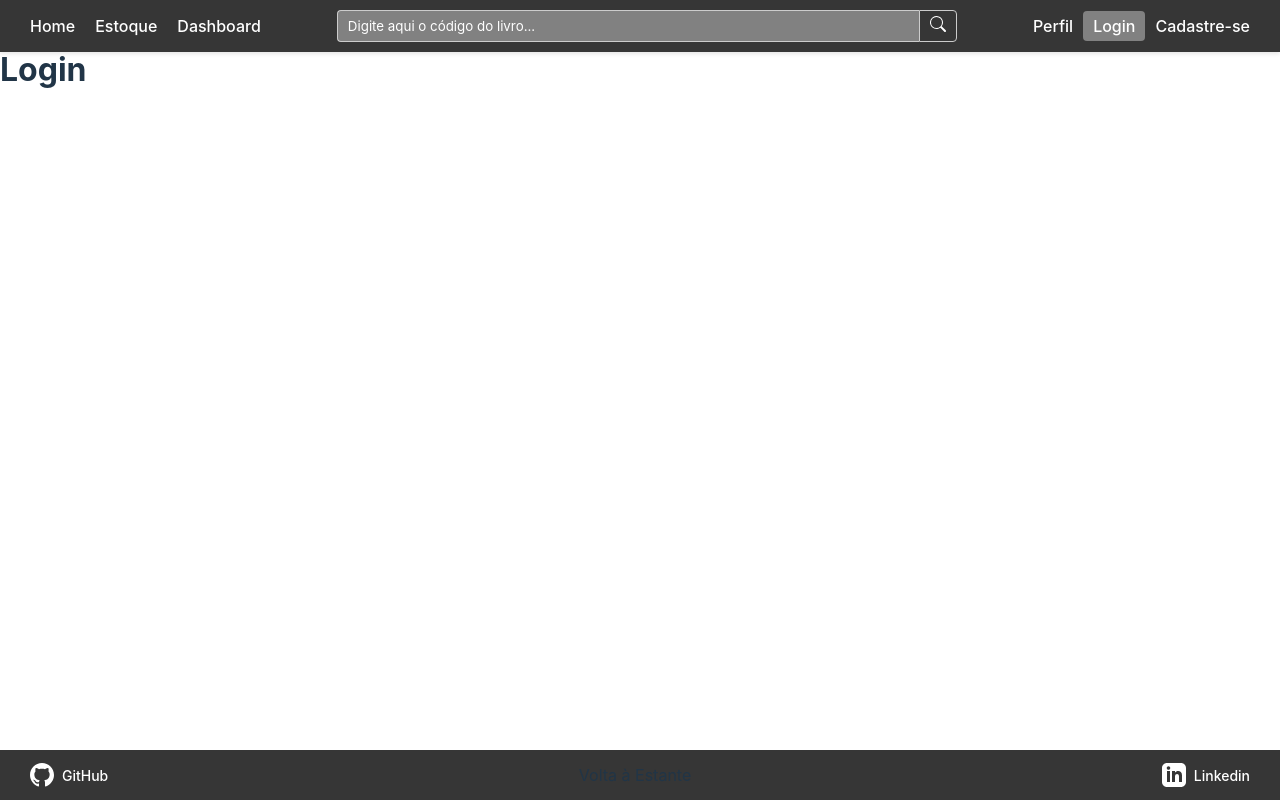
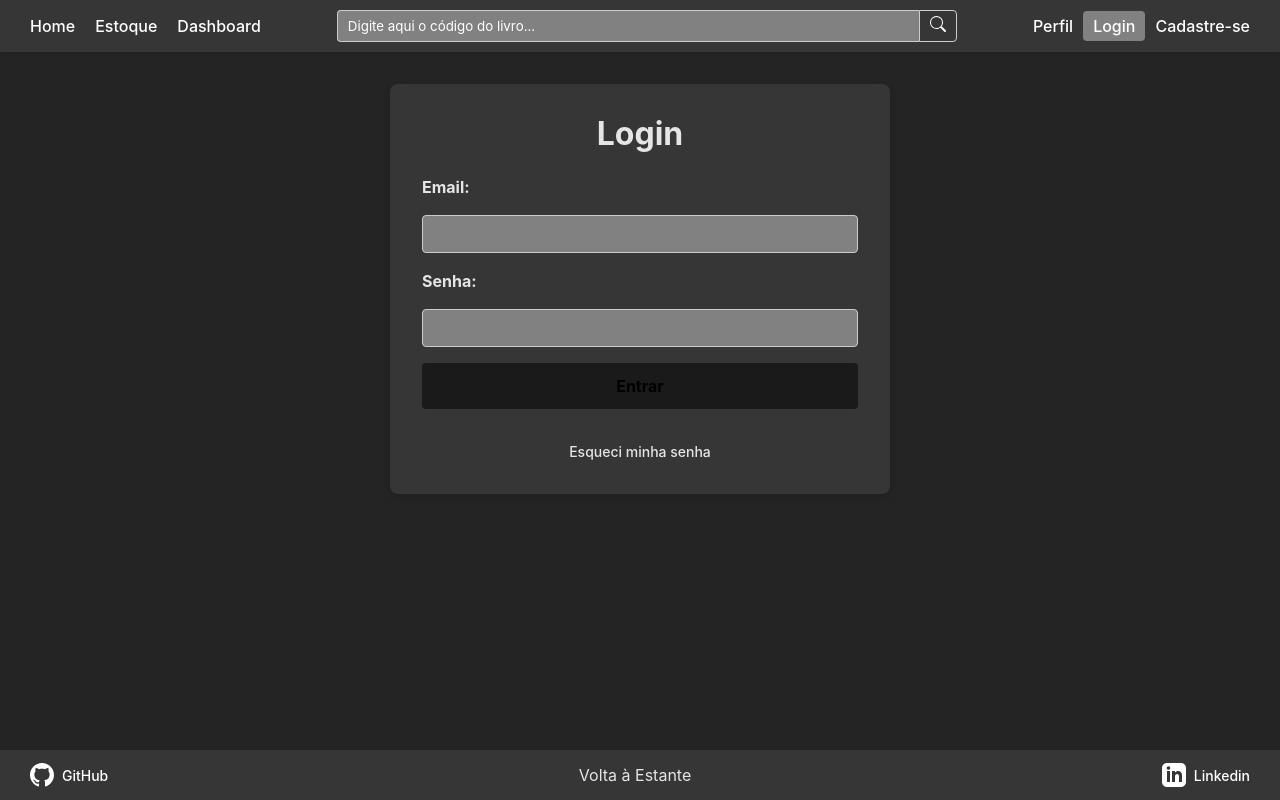
Before and after one commit to Sabrina1408/Volta-Estante, a React (Vite) app: page /login in a window 1280 px wide. Built offline with nearby package versions, Linux system fonts and the light colour scheme.

Commit message:
Estutura das telas de cadastro e login + rota de recuperarSenha

```diff
--- a/src/App.jsx
+++ b/src/App.jsx
@@ -7,6 +7,7 @@ import "./App.css";
 import Home from "./pages/Home/Home";
 import Login from "./pages/Login/Login";
 import Cadastro from "./pages/Cadastro/Cadastro";
+import RecuperarSenha from "./pages/RecuperarSenha/RecuperarSenha";
 import Perfil from "./pages/Perfil/Perfil";
 import Estoque from "./pages/Estoque/Estoque";
 import Dashboard from "./pages/Dashboard/Dashboard";
@@ -26,6 +27,7 @@ function App() {
             <Route path="/" element={<Home />} />
             <Route path="/login" element={<Login />} />
             <Route path="/cadastro" element={<Cadastro />} />
+            <Route path="/recuperarSenha" element={<RecuperarSenha />} />
             <Route path="/perfil" element={<Perfil />} />
             <Route path="/estoque" element={<Estoque />} />
             <Route path="/dashboard" element={<Dashboard />} />
--- a/src/index.css
+++ b/src/index.css
@@ -15,6 +15,9 @@
   --primaryBackground: #121212;
   --secondaryBackground: #363636;
   --tertiaryBackground: #818181;
+  --quaternaryBackground: #1a1a1a;
+  --quinaryBackground: #535bf2;
+  --sixnaryBackground: #646cff;
   --navHoverColor: #ffffff;
 }
 
@@ -30,11 +33,11 @@
 
 a {
   font-weight: 500;
-  color: #646cff;
+  color: var(--sixnaryBackground);
   text-decoration: inherit;
 }
 a:hover {
-  color: #535bf2;
+  color: var(--quinaryBackground);
 }
 
 /* body {
@@ -61,27 +64,14 @@ button {
   font-size: 1em;
   font-weight: 500;
   font-family: inherit;
-  background-color: #1a1a1a;
+  background-color: var(--quaternaryBackground);
   cursor: pointer;
   transition: border-color 0.25s;
 }
 button:hover {
-  border-color: #646cff;
+  border-color: var(--quinaryBackground);
 }
 button:focus,
 button:focus-visible {
   outline: 4px auto -webkit-focus-ring-color;
 }
-
-@media (prefers-color-scheme: light) {
-  :root {
-    color: #213547;
-    background-color: #ffffff;
-  }
-  a:hover {
-    color: #747bff;
-  }
-  button {
-    background-color: #f9f9f9;
-  }
-}
--- a/src/pages/Cadastro/Cadastro.jsx
+++ b/src/pages/Cadastro/Cadastro.jsx
@@ -1,12 +1,72 @@
-import React from 'react';
-import styles from './Cadastro.module.css';
-
+import { useState } from "react";
+import styles from "./Cadastro.module.css";
 
 const Cadastro = () => {
 
+  const [nome, setNome] = useState("");
+  const [email, setEmail] = useState("");
+  const [senha, setSenha] = useState("");
+  const [nomeSebo, setNomeSebo] = useState("");
+
+  const handleSubmit = (e) => {
+    e.preventDefault();
+
+    console.log({
+      nome,
+      email,
+      senha,
+      nomeSebo
+    });
+
+  };
+
   return (
-    <div Cadastro={styles.sadastrod}>
-      <h1>Cadastro</h1>
+
+    <div className={styles.cadastro}>
+      <h1>Cadastre-se</h1>
+      <form onSubmit={handleSubmit}>
+        <label htmlFor="nome">Nome:</label>
+        <input
+          type="text"
+          id="nome"
+          name="nome"
+          required
+          value={nome}
+          onChange={(e) => setNome(e.target.value)}
+        />
+
+        <label htmlFor="email">Email:</label>
+        <input
+          type="email"
+          id="email"
+          name="email"
+          required
+          value={email}
+          onChange={(e) => setEmail(e.target.value)}
+        />
+
+        <label htmlFor="senha">Senha:</label>
+        <input
+          type="password"
+          id="senha"
+          name="senha"
+          required
+          value={senha}
+          onChange={(e) => setSenha(e.target.value)}
+        />
+
+        <label htmlFor="nomeSebo">Nome do Sebo:</label>
+        <input
+          type="text"
+          id="nomeSebo"
+          name="nomeSebo"
+          required
+          value={nomeSebo}
+          onChange={(e) => setNomeSebo(e.target.value)}
+        />
+
+        <button type="submit">Cadastrar</button>
+      </form>
     </div>
   );
 };
--- a/src/pages/Cadastro/Cadastro.module.css
+++ b/src/pages/Cadastro/Cadastro.module.css
@@ -0,0 +1,57 @@
+.cadastro {
+  max-width: 500px;
+  margin: 32px auto;
+  padding: 32px;
+  background-color: var(--secondaryBackground);
+  border-radius: 8px;
+  box-shadow: 0 4px 8px rgba(0, 0, 0, 0.1);
+  color: var(--textColor);
+}
+
+.cadastro h1 {
+  text-align: center;
+  margin-bottom: 24px;
+}
+
+.cadastro form {
+  display: flex;
+  flex-direction: column;
+  gap: 16px;
+}
+
+.cadastro label {
+  font-weight: bold;
+}
+
+.cadastro input[type="text"],
+.cadastro input[type="email"],
+.cadastro input[type="password"] {
+  width: 100%;
+  padding: 10px;
+  border: 1px solid #ccc;
+  border-radius: 4px;
+  background-color: var(--tertiaryBackground);
+  color: var(--textColor);
+}
+
+.cadastro button {
+  padding: 12px;
+  border: 1px solid transparent;
+  border-radius: 4px;
+  font-size: 16px;
+  font-weight: bold;
+  cursor: pointer;
+  background-color: #1a1a1a;
+  cursor: pointer;
+  transition: border-color 0.25s;
+}
+
+.cadastro button:hover {
+  opacity: 0.9;
+  border-color: var(--sixnaryBackground);
+}
+
+.cadastro button:focus,
+.cadastro button:focus-visible {
+  outline: 4px auto -webkit-focus-ring-color;
+}
--- a/src/pages/Login/Login.jsx
+++ b/src/pages/Login/Login.jsx
@@ -1,10 +1,49 @@
+import React, { useState } from 'react';
+import { Link } from 'react-router-dom'; // Importar o Link
 import styles from './Login.module.css';
 
 const Login = () => {
+  const [email, setEmail] = useState("");
+  const [senha, setSenha] = useState("");
+
+  const handleSubmit = (e) => {
+    e.preventDefault();
+    console.log("Tentativa de login com:", { email, senha });
+    // Aqui virá a lógica de autenticação
+  };
 
   return (
-  <h1>Login</h1>
-  )
+    <div className={styles.login}>
+      <h1>Login</h1>
+      <form onSubmit={handleSubmit}>
+        <label htmlFor="email">Email:</label>
+        <input
+          type="email"
+          id="email"
+          name="email"
+          required
+          value={email}
+          onChange={(e) => setEmail(e.target.value)}
+        />
+
+        <label htmlFor="senha">Senha:</label>
+        <input
+          type="password"
+          id="senha"
+          name="senha"
+          required
+          value={senha}
+          onChange={(e) => setSenha(e.target.value)}
+        />
+
+        <button type="submit">Entrar</button>
+
+        <p className={styles.forgotPassword}>
+          <Link to="/recuperar-senha">Esqueci minha senha</Link>
+        </p>
+      </form>
+    </div>
+  );
 }
 
 export default Login;
--- a/src/pages/Login/Login.module.css
+++ b/src/pages/Login/Login.module.css
@@ -0,0 +1,70 @@
+.login {
+  max-width: 500px;
+  margin: 32px auto;
+  padding: 32px;
+  background-color: var(--secondaryBackground);
+  border-radius: 8px;
+  box-shadow: 0 4px 8px rgba(0, 0, 0, 0.1);
+  color: var(--textColor);
+}
+
+.login h1 {
+  text-align: center;
+  margin-bottom: 24px;
+}
+
+.login form {
+  display: flex;
+  flex-direction: column;
+  gap: 16px;
+}
+
+.login label {
+  font-weight: bold;
+}
+
+.login input[type="email"],
+.login input[type="password"] {
+  width: 100%;
+  padding: 10px;
+  border: 1px solid #ccc;
+  border-radius: 4px;
+  background-color: var(--tertiaryBackground);
+  color: var(--textColor);
+}
+
+.login button {
+  padding: 12px;
+  border: 1px solid transparent;
+  border-radius: 4px;
+  font-size: 16px;
+  font-weight: bold;
+  cursor: pointer;
+  background-color: #1a1a1a;
+  cursor: pointer;
+  transition: border-color 0.25s;
+}
+
+.login button:hover {
+  opacity: 0.9;
+  border-color: var(--sixnaryBackground);
+}
+
+.login button:focus,
+.login button:focus-visible {
+  outline: 4px auto -webkit-focus-ring-color;
+}
+
+.forgotPassword {
+  text-align: center;
+  margin-top: 16px;
+}
+
+.forgotPassword a {
+  color: var(--primaryColor);
+  text-decoration: none;
+}
+
+.forgotPassword a:hover {
+  text-decoration: underline;
+}
--- a/src/pages/Perfil/Perfil.jsx
+++ b/src/pages/Perfil/Perfil.jsx
@@ -1,10 +1,48 @@
-import styles from './Perfil.module.css';
+import { useState } from "react";
+import styles from "./Perfil.module.css";
 
 const Perfil = () => {
 
+  const [role, setRole] = useState("leitor");
+
   return (
-  <h1>Perfil</h1>
-  )
+    <div className={styles.roleSelection}>
+      <p>Tipo de usuário:</p>
+      <div>
+        <input
+          type="radio"
+          id="leitor"
+          name="role"
+          value="leitor"
+          checked={role === "leitor"}
+          onChange={(e) => setRole(e.target.value)}
+        />
+        <label htmlFor="leitor">Leitor</label>
+      </div>
+      <div>
+        <input
+          type="radio"
+          id="editor"
+          name="role"
+          value="editor"
+          checked={role === "editor"}
+          onChange={(e) => setRole(e.target.value)}
+        />
+        <label htmlFor="editor">Editor</label>
+      </div>
+      <div>
+        <input
+          type="radio"
+          id="admin"
+          name="role"
+          value="admin"
+          checked={role === "admin"}
+          onChange={(e) => setRole(e.target.value)}
+        />
+        <label htmlFor="admin">Admin</label>
+      </div>
+    </div>
+  );
 }
 
 export default Perfil;
--- a/src/pages/Perfil/Perfil.module.css
+++ b/src/pages/Perfil/Perfil.module.css
@@ -0,0 +1,20 @@
+.roleSelection {
+  border: 1px solid #ddd;
+  padding: 16px;
+  border-radius: 4px;
+}
+
+.roleSelection p {
+  font-weight: bold;
+}
+
+.roleSelection div {
+  display: flex;
+  align-items: center;
+  gap: 8px;
+  margin-bottom: 8px;
+}
+
+.roleSelection label {
+  font-weight: normal;
+}
--- /dev/null
+++ b/src/pages/RecuperarSenha/RecuperarSenha.jsx
@@ -0,0 +1,9 @@
+import styles from "./RecuperarSenha.module.css";
+
+const RecuperarSenha = () => {
+  return (
+    <h1>RecuperarSenha</h1>
+  );
+}
+
+export default RecuperarSenha;
```
Also changed, not shown: src/pages/RecuperarSenha/RecuperarSenha.module.css (added), 1 other file (tests, documents, lock files or other folders).
